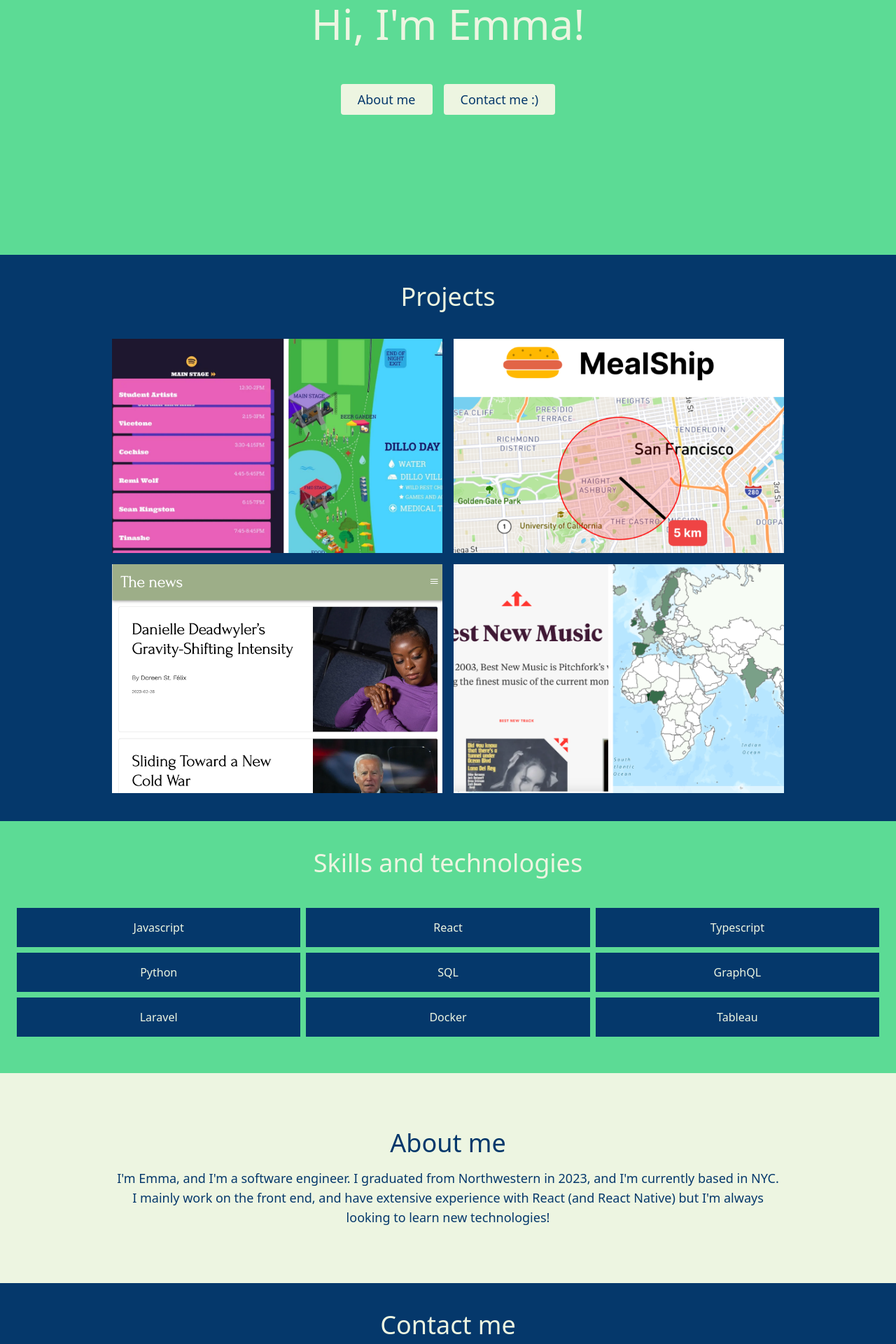
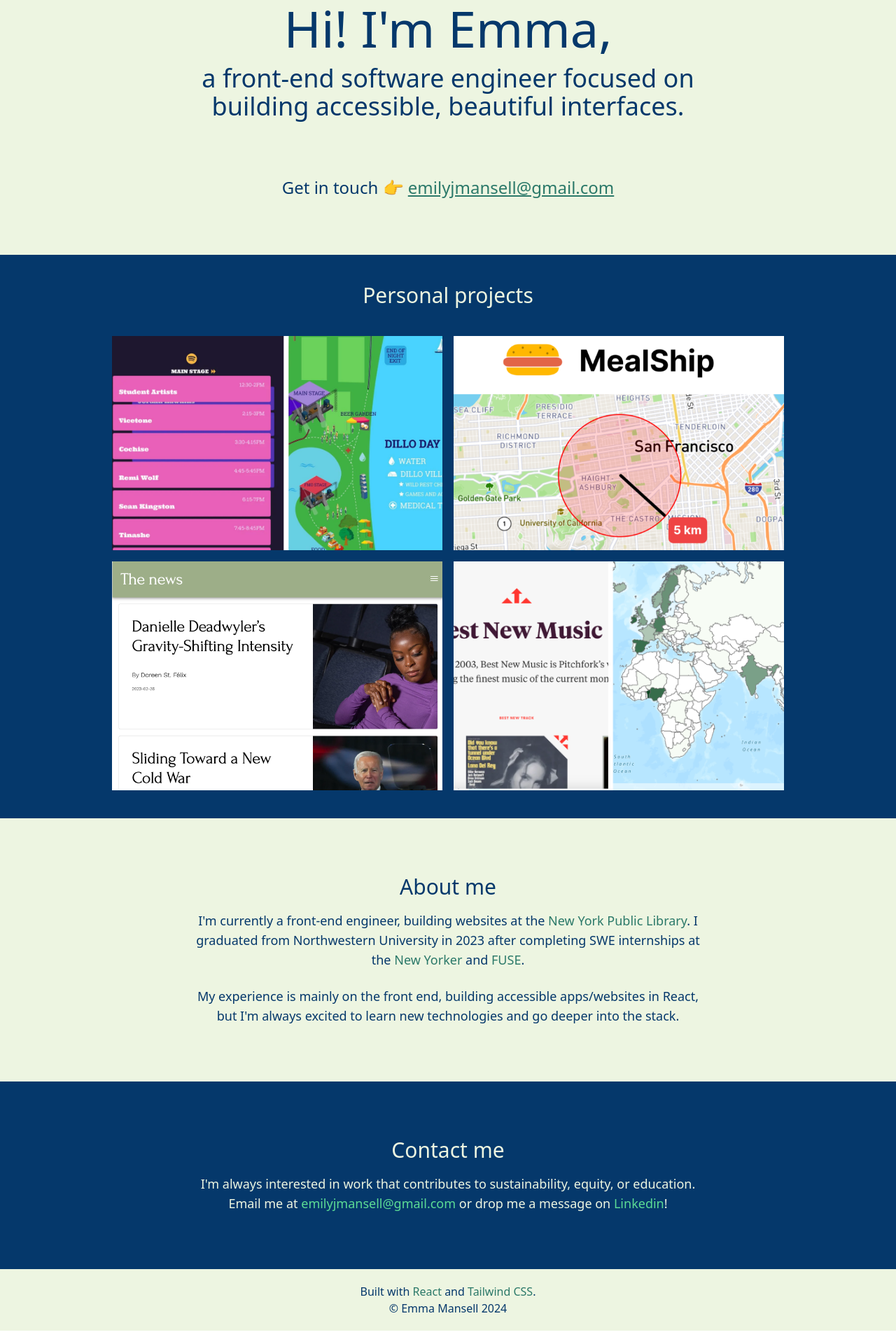
Before and after one commit to 7emansell/7emansell.github.io, a React (Create React App) app: page / in a window 1280 px wide. Shown: the part 180-2100 px from the top of the page at 70% size. Built offline with nearby package versions, Linux system fonts and the light colour scheme.

Commit message:
May 2024 revamp, adding eslint

```diff
--- a/package.json
+++ b/package.json
@@ -39,7 +39,10 @@
     ]
   },
   "devDependencies": {
+    "eslint": "^8.57.0",
     "gh-pages": "^5.0.0",
+    "prettier": "^3.2.5",
+    "prettier-eslint": "^16.3.0",
     "tailwindcss": "^3.2.7"
   }
 }
--- a/src/App.js
+++ b/src/App.js
@@ -9,11 +9,11 @@
 
 export default function App() {
   return (
-    <main className="text-[#05386B] bg-[#5cdb95] body-font">
+    <main className="text-[#05386B] bg-[#edf5e1] body-font">
       <Navbar />
       <Header />
       <Projects />
-      <Skills />
+      {/* <Skills /> */}
       <About />
       <Contact />
       <Footer />
--- a/src/components/About.js
+++ b/src/components/About.js
@@ -2,20 +2,20 @@
 
 export default function About() {
     return (
-        <section id="about" className="text-[#05386b] bg-[#edf5e1] body-font scroll-mt-20">
-            <div className="container px-5 py-10 mx-auto text-center lg:px-40">
-                <div className="flex flex-col w-full my-10">
-                    <h1 className="sm:text-4xl text-3xl font-medium title-font mb-4 text-[#05386b]">
-                        About me
-                    </h1>
-                    <p className="text-lg  text-justify-center mx-auto">
-                        I'm Emma, and I'm a software engineer. I graduated from Northwestern in 2023, and I'm currently based in NYC.
-                 </p>
-                    <p className="text-lg  text-justify-center mx-auto">
-                        I mainly work on the front end, and have extensive experience with React (and React Native) but I'm always looking to learn new technologies!
-                    </p>
-
-                </div>
+        <section id="about" className="text-[#05386b] bg-[#edf5e1] py-10 body-font scroll-mt-20">
+            <div className="container px-2 py-10 w-5/6 mx-auto text-center lg:px-40">
+                <h1 className="text-3xl font-medium title-font mb-4 text-[#05386b]">
+                    About me
+                </h1>
+                <p className="text-lg text-justify-center">
+                    I'm currently a front-end engineer, building websites at the <a href="https://nypl.org" className="hover:text-[#5cdb95] text-[#2b7969]">New York Public Library</a>.
+                    I graduated from Northwestern University in 2023 after completing SWE internships at the <a href="https://newyorker.com" className="hover:text-[#5cdb95] text-[#2b7969]">New Yorker</a>{" "}
+                    and <a href="https://www.fusestudio.net/" className=" hover:text-[#5cdb95] text-[#2b7969]">FUSE</a>.
+                </p>
+                <br />
+                <p className="text-lg  text-justify-center ">
+                    My experience is mainly on the front end, building accessible apps/websites in React, but I'm always excited to learn new technologies and go deeper into the stack.
+                </p>
             </div>
-        </section>)
+        </section >)
 };
--- a/src/components/Contact.js
+++ b/src/components/Contact.js
@@ -2,14 +2,15 @@
 
 export default function Contact() {
     return (
-        <section id="contact" className="text-[#edf5e1] bg-[#05386b] body-font scroll-mt-20">
-            <div className="container px-5 py-10 mx-auto text-center lg:px-40">
-                <div className="flex flex-col w-full mb-20">
-                    <h1 className="sm:text-4xl text-3xl font-medium title-font mb-4 text-[#edf5e1]">
+        <section id="contact" className="text-[#edf5e1] bg-[#05386b] py-10 body-font">
+            <div className="container px-2 py-10 w-5/6 mx-auto text-center lg:px-40">
+                <div className="flex flex-col w-full">
+                    <h1 className="text-3xl font-medium title-font mb-4 text-[#edf5e1]">
                         Contact me
                     </h1>
-                    <p className="text-lg"> You can email me at <a className="text-[#5cdb95] hover:text-[#379683]" href="mailto:emilyjmansell@gmail.com">emilyjmansell@gmail.com</a></p>
-                    <p className="text-lg"> or drop me a message on <a className="text-[#5cdb95] hover:text-[#379683]" href="https://www.linkedin.com/in/emmamansell/">Linkedin</a>!</p>
+                    <p className="text-lg">I'm always interested in work that contributes to sustainability, equity, or education.</p>
+                    <p className="text-lg"> Email me at <a className="text-[#5cdb95] hover:text-[#98f3c1]" href="mailto:emilyjmansell@gmail.com">emilyjmansell@gmail.com</a>
+                        {" "}or drop me a message on <a className="text-[#5cdb95] hover:text-[#98f3c1]" href="https://www.linkedin.com/in/emmamansell/">Linkedin</a>!</p>
                 </div>
             </div>
         </section>)
--- a/src/components/Footer.js
+++ b/src/components/Footer.js
@@ -2,11 +2,14 @@
 
 export default function Footer() {
     return (
-        <section id="footer" className="text-[#edf5e1] bg-[#5cdb95]">
+        <section id="footer">
             <div className="container px-5 py-5 mx-auto text-center lg:px-40">
                 <div className="flex flex-col w-full">
-                    <h3 className="text-lg title-font text-[#edf5e1]">
-                        © Emma Mansell 2023
+                    <h3 className="text-s title-font ">
+                        Built with <a href="https://react.dev/" className="hover:text-[#5cdb95] text-[#2b7969]">React</a> and <a href="https://tailwindcss.com/" className="hover:text-[#5cdb95] text-[#2b7969]">Tailwind CSS</a>.
+                    </h3>
+                    <h3 className="text-s title-font ">
+                        © Emma Mansell 2024
                     </h3>
                 </div>
             </div>
--- a/src/components/Header.js
+++ b/src/components/Header.js
@@ -5,22 +5,27 @@
         <section id="header">
             <div className="container px-5 py-10 mx-auto text-center lg:px-40">
                 <div className="flex flex-col w-full mt-20 mb-10">
-                    <h1 className="title-font sm:text-6xl text-8xl mb-4 font-medium text-[#edf5e1]">
-                        Hi, I'm Emma!
+                    <h1 className="title-font text-6xl lg:text-7xl mb-4 font-medium text-[#05386b]">
+                        Hi! I'm Emma,
                     </h1>
+                    <p className="title-font text-2xl lg:text-4xl w-5/6 mx-auto">a front-end software engineer focused on building accessible, beautiful interfaces.</p>
                 </div>
-                <div className="flex justify-center mb-40">
+                <div className="flex flex-col w-full mt-20 mb-10">
+                    <p className="title-font text-xl lg:text-2xl">Get in touch 👉 <a className="text-[#2b7969] underline hover:text-[#5cdb95]" href="mailto:emilyjmansell@gmail.com">emilyjmansell@gmail.com</a></p>
+
+                </div>
+                {/* <div className="flex justify-center mb-40">
                     <a
                         href="#about"
-                        className="inline-flex text-[#05386b] bg-[#edf5e1] border-0 py-2 px-6 focus:outline-none hover:bg-[#8ee4af] hover:text-[#edf5e1] rounded text-lg">
+                        className="inline-flex text-[#edf5e1] bg-[#05386b] border-0 py-2 px-6 focus:outline-none hover:bg-[#2b7969] rounded text-lg">
                         About me
                     </a>
                     <a
                         href="#contact"
-                        className="ml-4 inline-flex text-[#05386b] bg-[#edf5e1]  border-0 py-2 px-6 focus:outline-none hover:bg-[#8ee4af]  hover:text-[#edf5e1]  rounded text-lg">
-                        Contact me :)
+                        className="ml-4 inline-flex text-[#edf5e1] bg-[#05386b]  border-0 py-2 px-6 focus:outline-none hover:bg-[#2b7969] rounded text-lg">
+                        Contact me
                     </a>
-                </div>
+                </div> */}
             </div>
         </section >
     );
--- a/src/components/Navbar.js
+++ b/src/components/Navbar.js
@@ -2,14 +2,14 @@
 
 export default function Navbar() {
     return (
-        <nav className="sticky top-0 z-20 bg-[#5cdb95] backdrop-filter backdrop-blur-lg bg-opacity-30">
+        <nav className="sticky top-0 z-20 bg-[#edf5e1] backdrop-filter backdrop-blur-lg bg-opacity-30">
             <div className="max-w-5xl mx-auto px-4">
                 <div className="flex items-center justify-between h-16">
-                    <span className="text-lg sm:text-2xl text-[#05386b] font-semibold"> <a href="#">Emma </a><span className="hidden sm:inline-block text-lg text-center sm:text-2xl text-[#05386b] font-semibold sm:visible"> Mansell </span></span>
+                    <span className="text-lg sm:text-2xl text-[#05386b] font-semibold"> <a href="/" >Emma <span className="hidden sm:inline-block text-lg text-center sm:text-2xl text-[#05386b] font-semibold sm:visible"> Mansell </span></a></span>
                     <div className="flex space-x-4 text-[#05386b]">
                         <a href="#about">About</a>
-                        <a href="#projects">Projects</a>
-                        <a href="#contact">Contact</a>
+                        <a href="#projects" >Projects</a>
+                        <a href="#contact" >Contact</a>
                         <a href="https://github.com/7emansell/"><img alt="Github" src="./github.svg" /></a>
                         <a href="https://www.linkedin.com/in/emmamansell/"><img alt="Linkedin" src="./linkedin.svg" /></a>
                     </div>
--- a/src/components/Projects.js
+++ b/src/components/Projects.js
@@ -6,8 +6,8 @@
         <section id="projects" className="text-[#edf5e1] bg-[#05386b] body-font py-30 scroll-mt-20">
             <div className="container px-5 py-10 mx-auto text-center lg:px-40">
                 <div className="flex flex-col w-full mb-10">
-                    <h1 className="sm:text-4xl text-5xl font-medium title-font text-[#edf5e1]">
-                        Projects
+                    <h1 className="text-3xl font-medium title-font text-[#edf5e1]">
+                        Personal projects
                     </h1>
                 </div>
                 <div className="grid grid-cols-1 gap-4 sm:grid-cols-2">
@@ -23,7 +23,7 @@
                                 className="object-cover object-center w-full h-full"
                             />
                             <div className="absolute inset-0 bg-[#2b7969] opacity-0 hover:opacity-100 transition duration-300 ease-in-out ">
-                <div className="absolute inset-0 flex flex-col items-center justify-center text-center p-20">
+                                <div className="absolute inset-2 flex flex-col items-center justify-center text-center sm:p-3  lg:p-5">
                                     <h2 className="tracking-widest text-sm title-font font-medium text-[#5cdb95] mb-1">
                                         {project.subtitle}
                                     </h2>
--- a/src/data.js
+++ b/src/data.js
@@ -3,7 +3,7 @@
         title: "Dillo Day App",
         subtitle: "React Native and Expo",
         description:
-            "The Dillo app (available on App Store and Google Play) provides the lineup, map, and announcements for Northwestern University's annual music festival. Led app team of 4 developers in 2023.",
+            "The Dillo Day app provides the lineup, map, and announcements for Northwestern University's annual music festival. Led app team of 4 developers in 2023.",
         image: "./dillo.png",
         link: "https://apps.apple.com/us/app/dillo-day-2023/id6447146706",
     },
```
Also changed, not shown: 1 other file (tests, documents, lock files or other folders). Lines whose indentation alone changed are shown as unchanged.
